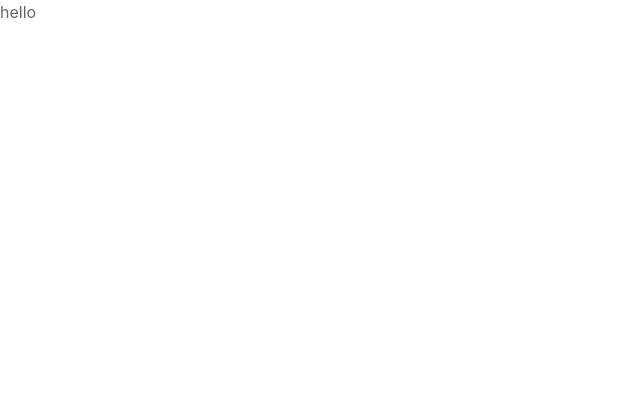
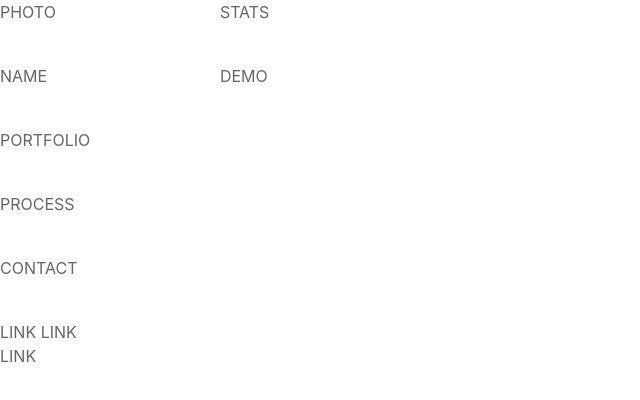
Before and after one commit to vvanslee/ux-portfolio, a plain HTML site: page portfolio.html in a window 1280 px wide. Shown: the whole page, without its empty margins (0-640 px from the left). Drawn offline with nearby package versions, Linux system fonts and the light colour scheme.

Commit message:
added grid to portfolio

```diff
--- a/assets/css/style.css
+++ b/assets/css/style.css
@@ -0,0 +1,7 @@
+html, body {
+    height: 100%;
+}
+
+#gridCont {
+    height: 100%;
+}
--- a/portfolio.html
+++ b/portfolio.html
@@ -26,6 +26,64 @@
 
 </head>
 <body>
-    hello
+
+    <div uk-grid id="gridCont">
+        <div class="uk-width-1-6">
+
+            <div uk-grid>
+                <div class="uk-width-1-1">
+                    PHOTO
+                </div>
+            </div>
+
+            <div uk-grid>
+                <div class="uk-width-1-1">
+                    NAME
+                </div>
+            </div>
+
+            <div uk-grid>
+                <div class="uk-width-1-1">
+                    PORTFOLIO
+                </div>
+            </div>
+
+            <div uk-grid>
+                <div class="uk-width-1-1">
+                    PROCESS
+                </div>
+            </div>
+
+            <div uk-grid>
+                <div class="uk-width-1-1">
+                    CONTACT
+                </div>
+            </div>
+
+            <div uk-grid>
+                <div class="uk-width-1-1">
+                    LINK LINK LINK
+                </div>
+            </div>
+
+        </div>
+
+        <div class="uk-width-5-6">
+
+            <div uk-grid>
+                <div class="uk-width-1-1">
+                    STATS
+                </div>
+            </div>
+
+            <div uk-grid>
+                <div class="uk-width-1-1">
+                    DEMO
+                </div>
+            </div>
+
+        </div>
+    </div>
+
 </body>
 </html>
```
